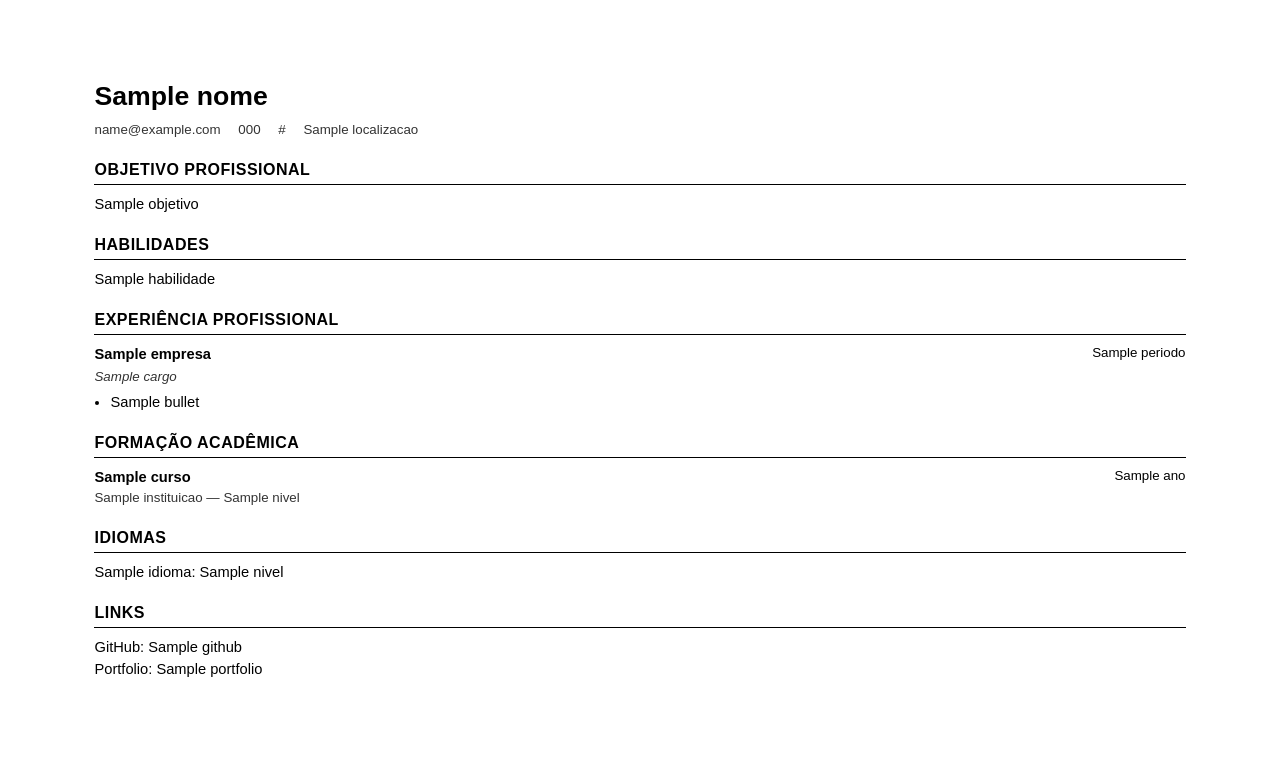
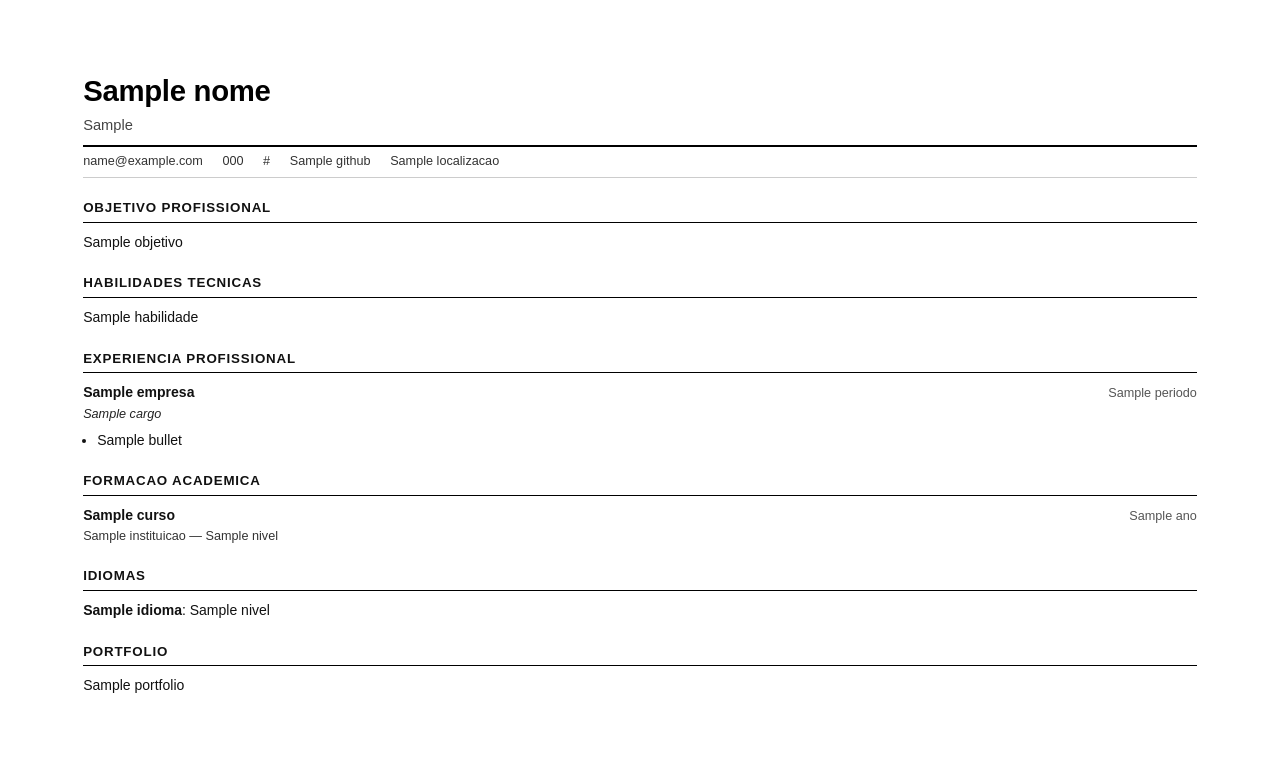
Before and after one commit to jardelrodriguespinto/openanime, a Python web app: template utils/templates/resume_ats.html in a window 1280 px wide. Shown: the top 766 px of the page. Run offline with Jinja, Linux system fonts and the light colour scheme; the template is opened without the code that fills it: most values are stand-ins (such as "Sample title", 1, 10 or a date in 2020).

Commit message:
feat: curriculo ATS muito mais especialista e visual
ats_optimizer.py:
- Prompt SYSTEM_ATS reescrito como especialista senior em recrutamento tech
- Metodo CAR (Contexto+Acao+Resultado) para bullets com verbos de acao fortes
- Instrucoes explicitas para quantificar impacto (%, R$, usuarios, tempo)
- Keywords density: cada keyword principal aparece 2-3x no documento
- Perfil completo enviado ao LLM (cargo_atual, idiomas, pretensao)
- _parse_json_safe: remove markdown code block antes de parsear
- Fallback de objetivo e habilidades mais rico
- cargo_atual incluido no resultado para o template

resume_ats.html:
- Cabecalho com cargo_atual abaixo do nome
- Separador duplo entre nome e contatos (estilo profissional)
- Habilidades separadas por bullet "·" em linha corrida
- Experiencias com display:flex para empresa/periodo alinhados
- Bullets de experiencia com text-align:justify
- Formacao com layout flex empresa/ano
- Idiomas em negrito com nivel

Co-Authored-By: Claude Sonnet 4.6 <noreply@anthropic.com>

```diff
--- a/utils/templates/resume_ats.html
+++ b/utils/templates/resume_ats.html
@@ -4,56 +4,96 @@
 <meta charset="UTF-8">
 <!--
   Template ATS-friendly:
-  - Uma coluna apenas (sem colunas paralelas)
-  - Fontes padrao (Arial)
-  - Texto selecionavel (nao imagem)
+  - Uma coluna (sem colunas paralelas)
+  - Fontes padrao (Arial/Helvetica)
+  - Texto selecionavel
   - Sem tabelas para layout
-  - Titulos de secao em texto puro
-  - Datas em formato MM/AAAA
+  - Secoes com linha separadora
 -->
 <style>
   * { margin: 0; padding: 0; box-sizing: border-box; }
   body {
     font-family: Arial, Helvetica, sans-serif;
-    font-size: 11pt;
-    line-height: 1.5;
-    color: #000;
-    padding: 2cm 2.5cm;
+    font-size: 10.5pt;
+    line-height: 1.55;
+    color: #111;
+    padding: 1.8cm 2.2cm;
   }
-  .nome { font-size: 20pt; font-weight: bold; margin-bottom: 4px; }
-  .contato { font-size: 10pt; color: #333; margin-bottom: 16px; }
-  .contato span { margin-right: 14px; }
+
+  /* Cabecalho */
+  .header { margin-bottom: 18px; }
+  .nome { font-size: 22pt; font-weight: bold; letter-spacing: -0.3px; color: #000; }
+  .cargo-atual { font-size: 11pt; color: #444; margin-top: 1px; margin-bottom: 8px; }
+  .contato {
+    font-size: 9.5pt;
+    color: #333;
+    border-top: 2px solid #000;
+    border-bottom: 1px solid #ccc;
+    padding: 5px 0;
+    margin-top: 6px;
+  }
+  .contato span { margin-right: 16px; }
+
+  /* Secoes */
   h2 {
-    font-size: 12pt;
+    font-size: 10pt;
     font-weight: bold;
-    border-bottom: 1px solid #000;
-    padding-bottom: 2px;
-    margin: 18px 0 8px;
-    letter-spacing: 0.5px;
+    border-bottom: 1.5px solid #000;
+    padding-bottom: 3px;
+    margin: 20px 0 9px;
+    letter-spacing: 0.8px;
   }
-  .objetivo { margin-bottom: 10px; }
-  .exp-header { overflow: hidden; margin-bottom: 2px; }
-  .exp-empresa { font-weight: bold; float: left; }
-  .exp-periodo { float: right; font-size: 10pt; }
-  .exp-cargo { font-style: italic; font-size: 10pt; color: #333; margin-bottom: 4px; }
-  .exp-bullets { margin-left: 16px; margin-bottom: 10px; }
-  .exp-bullets li { margin-bottom: 3px; }
-  .skills-lista { margin-bottom: 8px; }
-  .formacao-header { overflow: hidden; }
-  .formacao-curso { font-weight: bold; float: left; }
-  .formacao-ano { float: right; font-size: 10pt; }
-  .formacao-inst { font-size: 10pt; color: #333; margin-bottom: 8px; }
-  .idiomas-lista { }
+
+  /* Objetivo */
+  .objetivo { margin-bottom: 4px; text-align: justify; }
+
+  /* Experiencias */
+  .exp-bloco { margin-bottom: 14px; }
+  .exp-header {
+    display: flex;
+    justify-content: space-between;
+    align-items: baseline;
+    margin-bottom: 1px;
+  }
+  .exp-empresa { font-weight: bold; font-size: 10.5pt; }
+  .exp-periodo { font-size: 9.5pt; color: #555; white-space: nowrap; margin-left: 8px; }
+  .exp-cargo { font-style: italic; font-size: 9.5pt; color: #222; margin-bottom: 5px; }
+  .exp-bullets { margin-left: 14px; }
+  .exp-bullets li { margin-bottom: 3px; text-align: justify; }
+
+  /* Habilidades */
+  .skills-lista { margin-bottom: 4px; }
+
+  /* Formacao */
+  .form-bloco { margin-bottom: 8px; }
+  .form-header {
+    display: flex;
+    justify-content: space-between;
+    align-items: baseline;
+  }
+  .form-curso { font-weight: bold; }
+  .form-ano { font-size: 9.5pt; color: #555; }
+  .form-inst { font-size: 9.5pt; color: #333; }
+
+  /* Idiomas */
+  .idioma-item { margin-bottom: 2px; }
+
+  /* Links */
+  .link-item { margin-bottom: 2px; }
 </style>
 </head>
 <body>
 
-<div class="nome">{{ nome }}</div>
+<div class="header">
+  <div class="nome">{{ nome or 'Nome Completo' }}</div>
+  {% if cargo_atual %}<div class="cargo-atual">{{ cargo_atual }}</div>{% endif %}
   <div class="contato">
     {% if email %}<span>{{ email }}</span>{% endif %}
     {% if telefone %}<span>{{ telefone }}</span>{% endif %}
     {% if linkedin %}<span>{{ linkedin }}</span>{% endif %}
+    {% if github %}<span>{{ github }}</span>{% endif %}
     {% if localizacao %}<span>{{ localizacao }}</span>{% endif %}
+  </div>
 </div>
 
 {% if objetivo %}
@@ -62,13 +102,14 @@
 {% endif %}
 
 {% if habilidades %}
-<h2>HABILIDADES</h2>
-<div class="skills-lista">{{ habilidades | join(', ') }}</div>
+<h2>HABILIDADES TECNICAS</h2>
+<div class="skills-lista">{{ habilidades | join(' &nbsp;·&nbsp; ') }}</div>
 {% endif %}
 
 {% if experiencias %}
-<h2>EXPERIÊNCIA PROFISSIONAL</h2>
+<h2>EXPERIENCIA PROFISSIONAL</h2>
 {% for exp in experiencias %}
+<div class="exp-bloco">
   <div class="exp-header">
     <span class="exp-empresa">{{ exp.empresa }}</span>
     <span class="exp-periodo">{{ exp.periodo }}</span>
@@ -81,33 +122,33 @@
   {% endfor %}
   </ul>
   {% endif %}
+</div>
 {% endfor %}
 {% endif %}
 
 {% if formacao %}
-<h2>FORMAÇÃO ACADÊMICA</h2>
+<h2>FORMACAO ACADEMICA</h2>
 {% for f in formacao %}
-<div class="formacao-header">
-  <span class="formacao-curso">{{ f.curso }}</span>
-  <span class="formacao-ano">{{ f.ano }}</span>
+<div class="form-bloco">
+  <div class="form-header">
+    <span class="form-curso">{{ f.curso }}</span>
+    <span class="form-ano">{{ f.ano }}</span>
   </div>
-<div class="formacao-inst">{{ f.instituicao }}{% if f.nivel %} — {{ f.nivel }}{% endif %}</div>
+  <div class="form-inst">{{ f.instituicao }}{% if f.nivel %} &mdash; {{ f.nivel }}{% endif %}</div>
+</div>
 {% endfor %}
 {% endif %}
 
 {% if idiomas %}
 <h2>IDIOMAS</h2>
-<div class="idiomas-lista">
 {% for idioma in idiomas %}
-{{ idioma.idioma }}: {{ idioma.nivel }}{% if not loop.last %} | {% endif %}
+<div class="idioma-item"><strong>{{ idioma.idioma }}</strong>: {{ idioma.nivel }}</div>
 {% endfor %}
-</div>
 {% endif %}
 
-{% if github or portfolio %}
-<h2>LINKS</h2>
-{% if github %}<div>GitHub: {{ github }}</div>{% endif %}
-{% if portfolio %}<div>Portfolio: {{ portfolio }}</div>{% endif %}
+{% if portfolio %}
+<h2>PORTFOLIO</h2>
+<div class="link-item">{{ portfolio }}</div>
 {% endif %}
 
 </body>
```
Also changed, not shown: utils/ats_optimizer.py (+92 -27 lines). Lines whose indentation alone changed are shown as unchanged.
